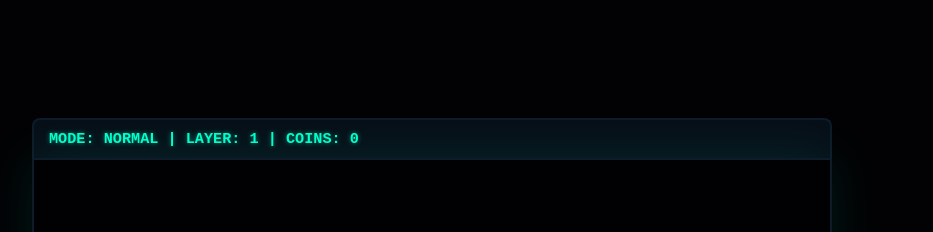
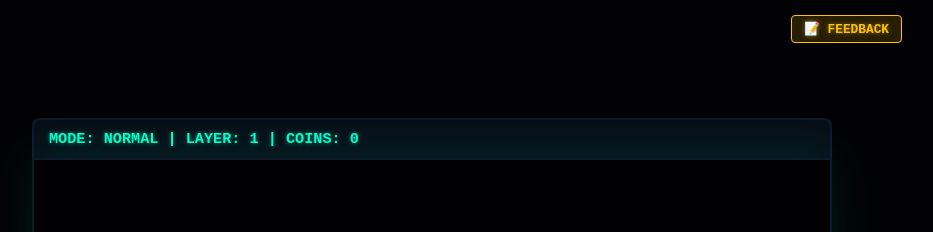
Before and after one commit to nsxwuddr-svg/NEON---ECHO, a plain HTML site: page index.html in a window 1280 px wide. Shown: the top 232 px of the page, without its empty margins (208-1141 px from the left). Drawn offline with Linux system fonts and the light colour scheme.

Commit message:
Update index.html

```diff
--- a/index.html
+++ b/index.html
@@ -665,5 +665,52 @@
         map = generateProceduralLabyrinth('normal');
         loop();
     </script>
+    <!-- ========================================== -->
+<!-- CYBERPUNK FEEDBACK BUTTON MODULE (ALL-IN-ONE) -->
+<!-- ========================================== -->
+<style>
+    /* Feedback Button Static Styling Area */
+    #feedback-btn {
+        position: fixed;
+        top: 15px; /* Adjust this to match your hud top position */
+        right: 170px; /* Positions it nicely next to Home/Shop buttons */
+        background: rgba(255, 193, 7, 0.15);
+        border: 1px solid #ffc107;
+        color: #ffc107;
+        padding: 5px 12px;
+        font-size: 0.8rem;
+        font-weight: bold;
+        font-family: 'Courier New', monospace;
+        cursor: pointer;
+        border-radius: 4px;
+        z-index: 100; /* Keeps it on top of the game canvas */
+        transition: 0.2s ease;
+        text-shadow: 0 0 5px rgba(255,193,7,0.5);
+    }
+    #feedback-btn:hover {
+        background: #ffc107;
+        color: #000;
+        box-shadow: 0 0 15px #ffc107;
+        text-shadow: none;
+    }
+    /* Mobile responsive shift */
+    @media (max-width: 600px) {
+        #feedback-btn { font-size: 0.75rem; padding: 4px 8px; right: 130px; top: 12px; }
+    }
+</style>
+
+<!-- The Button Element -->
+<button id="feedback-btn" onclick="openFeedbackWindow()">📝 FEEDBACK</button>
+
+<script>
+    /* Direct Link Activation Logic */
+    function openFeedbackWindow() {
+
+        const myGoogleFormUrl = "https://forms.gle/WjxTzRkxqrjEjFS47";
+        window.open(myGoogleFormUrl, '_blank');
+    }
+</script>
+<!-- ========================================== -->
+
 </body>
 </html>
```
